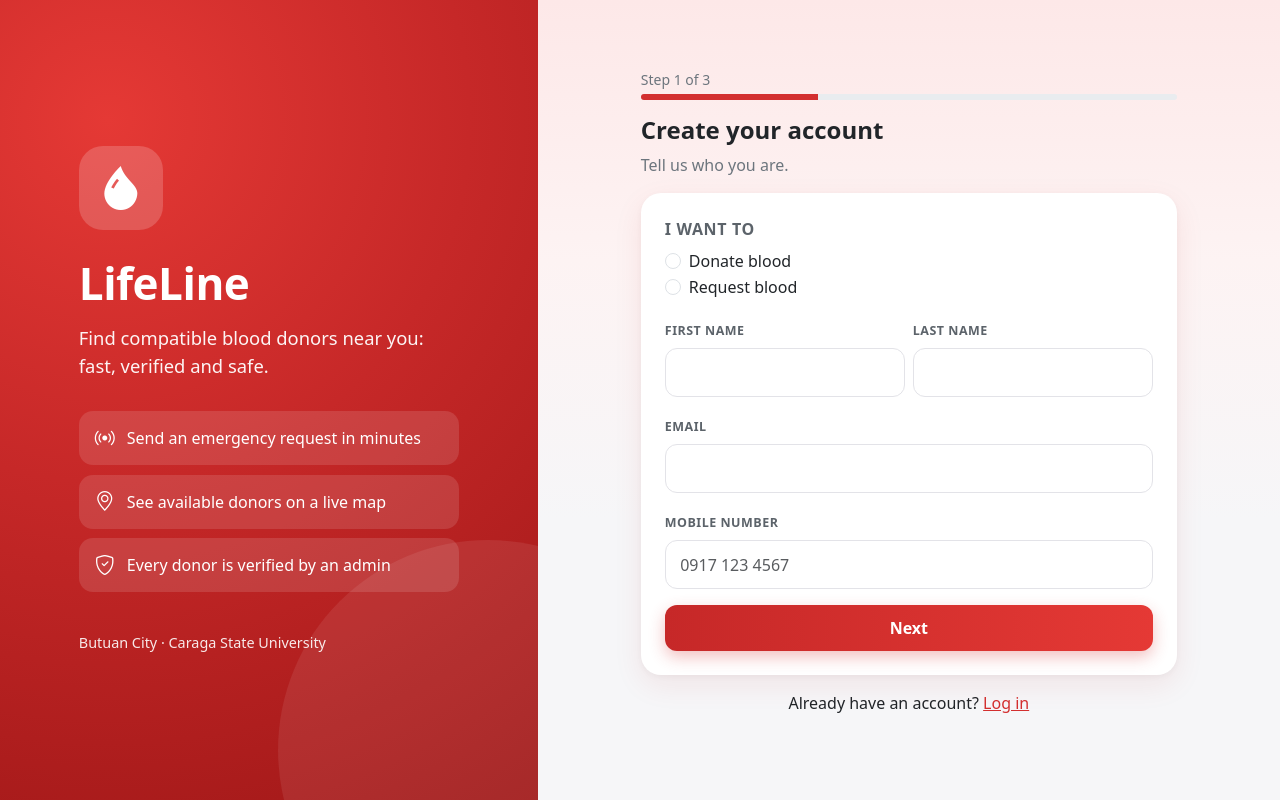
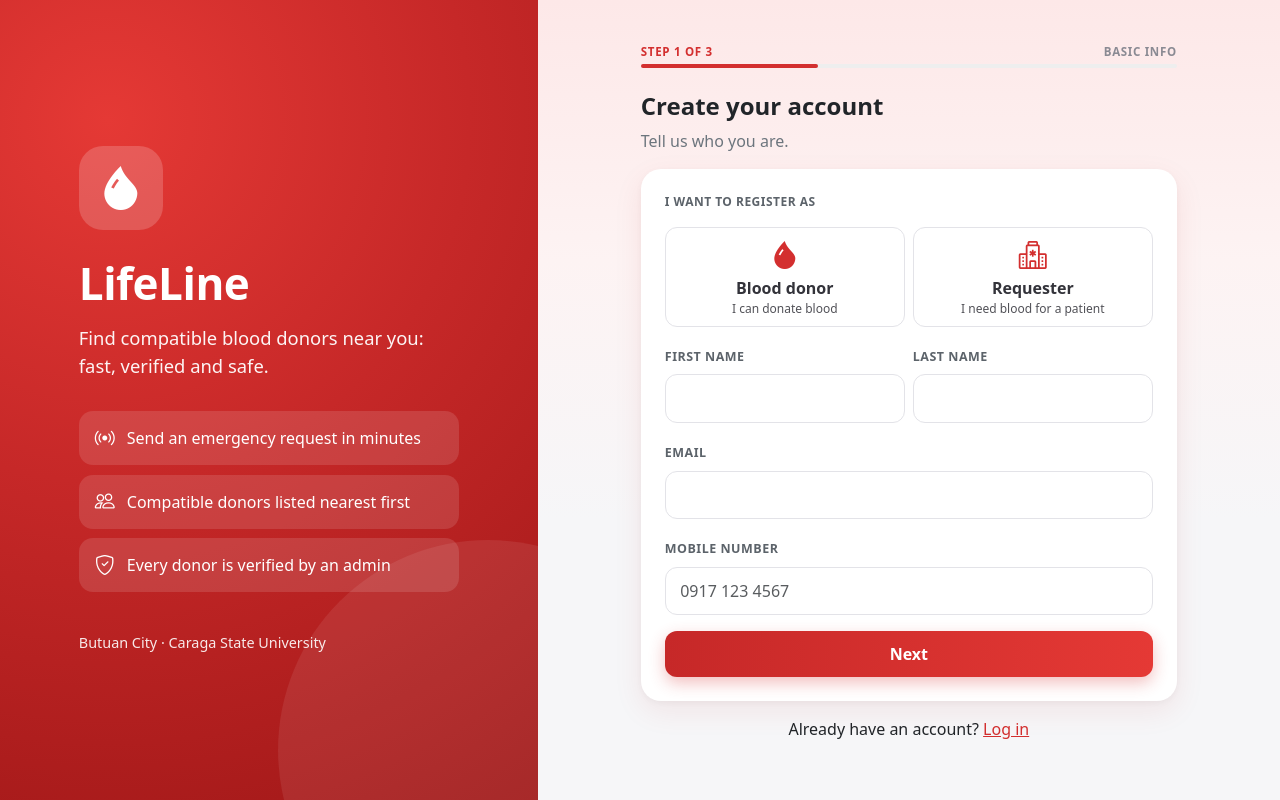
Before and after one commit to KentQuizada/LifeLine, a Laravel app: page /register in a window 1280 px wide. Run offline with Laravel 12, Linux system fonts and the light colour scheme.

Commit message:
feat(ui): second design pass - welcome, register, request sent and list rows
Welcome slides with round icons and labels (A1-A4); register step header and
role / blood type tiles (B1-B2); green "Request sent!" card (D2); red blood type
tile on request, match and potential donor rows (C1-C2); rounded avatars and alerts.
Brand panel no longer mentions the removed map (DEC-023).

Co-Authored-By: Claude Opus 5.5 <noreply@anthropic.com>

```diff
--- a/lifeline/public/css/lifeline.css
+++ b/lifeline/public/css/lifeline.css
@@ -336,7 +336,7 @@ body {
     text-transform: uppercase;
     color: #5c636a;
 }
-.ll-app legend.form-label { font-size: 0.75rem !important; } /* beats Bootstrap's fs-6 on fieldset titles */
+legend.form-label.fs-6 { font-size: 0.75rem !important; } /* beats Bootstrap's fs-6 on fieldset titles */
 .ll-app .form-control,
 .ll-app .form-select { border-radius: 12px; padding: 0.65rem 0.9rem; border-color: #e3e3e8; }
 .ll-app .form-control:focus,
@@ -362,7 +362,7 @@ body {
 .ll-hero { box-shadow: 0 10px 24px rgba(183, 28, 28, 0.18); }
 
 /* Blood type and urgency choices: grey tiles, red when picked (design B2, D1). */
-.ll-app .btn-check + .btn-outline-primary {
+.btn-check + .btn-outline-primary {
     --bs-btn-color: #33333a;
     --bs-btn-border-color: #e3e3e8;
     --bs-btn-bg: #fff;
@@ -371,7 +371,7 @@ body {
     --bs-btn-hover-border-color: var(--ll-red);
     padding: 0.6rem 0.25rem;
 }
-.ll-app .btn-check:checked + .btn-outline-primary {
+.btn-check:checked + .btn-outline-primary {
     color: #fff;
     background: var(--ll-red);
     border-color: var(--ll-red);
@@ -431,3 +431,87 @@ body {
 
 /* Profile menu rows (design E1). */
 .ll-menu-icon { border-radius: 12px; }
+
+/* ---------- Register and welcome screens (design A1-A4, B1-B3) ---------- */
+/* "STEP 1 OF 3 ... BASIC INFO" above a thin red bar. */
+.ll-steps { display: flex; justify-content: space-between; font-size: 0.72rem; font-weight: 700; letter-spacing: 0.06em; text-transform: uppercase; }
+.ll-steps .ll-step-now { color: var(--ll-red); }
+.ll-steps .ll-step-name { color: #8a8a93; }
+.ll-steps-bar { height: 4px; border-radius: 4px; background: #eee; }
+.ll-steps-bar > span { display: block; height: 100%; border-radius: 4px; background: var(--ll-red); }
+
+/* Role choice tiles (B1 "Blood donor" / "Requester"). */
+.ll-role {
+    display: block;
+    height: 100%;
+    padding: 1rem 0.5rem;
+    text-align: center;
+    white-space: normal;
+    line-height: 1.25;
+}
+.ll-role .bi { display: block; font-size: 1.75rem; margin-bottom: 0.35rem; color: var(--ll-red); }
+.btn-check:checked + .ll-role .bi { color: #fff; }
+.ll-role small { display: block; margin-top: 0.2rem; font-weight: 400; font-size: 0.75rem; opacity: 0.85; }
+
+/* Welcome slides: big round icon, small coloured label, large title (A2-A4). */
+.ll-slide-icon {
+    display: inline-flex;
+    align-items: center;
+    justify-content: center;
+    width: 104px;
+    height: 104px;
+    border-radius: 50%;
+    font-size: 2.6rem;
+    color: #fff;
+    background: linear-gradient(160deg, #e53935 0%, #c62828 100%);
+    box-shadow: 0 12px 28px rgba(211, 47, 47, 0.3);
+}
+.ll-slide-icon.is-green { background: linear-gradient(160deg, #43a047 0%, #2e7d32 100%); box-shadow: 0 12px 28px rgba(46, 125, 50, 0.3); }
+.ll-kicker {
+    display: inline-block;
+    padding: 0.2rem 0.6rem;
+    border-radius: 999px;
+    font-size: 0.68rem;
+    font-weight: 700;
+    letter-spacing: 0.06em;
+    text-transform: uppercase;
+    background: #fdecea;
+    color: #b71c1c;
+}
+.ll-kicker.is-green { background: #e8f5e9; color: #1b5e20; }
+.ll-slide-title { font-size: 1.6rem; font-weight: 800; letter-spacing: -0.3px; line-height: 1.15; }
+.ll-guest .carousel-indicators [data-bs-target] { width: 8px; height: 8px; border-radius: 50%; background-color: #d9d9de; border: 0; opacity: 1; }
+.ll-guest .carousel-indicators .active { width: 22px; border-radius: 4px; background-color: var(--ll-red); }
+
+/* Reference number box on "Request sent!" (design D2). */
+.ll-reference-box {
+    display: inline-block;
+    padding: 0.6rem 1rem;
+    border-radius: 14px;
+    border-left: 4px solid var(--ll-red);
+    background: #fff5f5;
+    color: #8e1414;
+    font-size: 1.3rem;
+}
+
+/* Avatar in the red header: rounded square with a light border (design D3, E1). */
+.ll-hero .ll-avatar { width: 84px; height: 84px; border-radius: 26px; border: 3px solid rgba(255, 255, 255, 0.45); font-size: 1.75rem; }
+.ll-hero .badge.bg-white { padding: 0.45rem 1.1rem; }
+
+/* Red blood type tile at the start of a list row (design C1, C2). */
+.ll-blood {
+    display: flex;
+    flex-shrink: 0;
+    align-items: center;
+    justify-content: center;
+    width: 44px;
+    height: 44px;
+    border-radius: 14px;
+    background: linear-gradient(160deg, #e53935 0%, #c62828 100%);
+    color: #fff;
+    font-weight: 800;
+    font-size: 0.95rem;
+}
+
+/* Flash messages and alerts: rounder, no hard border. */
+.alert { border: 0; border-radius: 14px; }
--- a/lifeline/resources/views/auth/register/_steps.blade.php
+++ b/lifeline/resources/views/auth/register/_steps.blade.php
@@ -1,11 +1,15 @@
-{{-- Requesters have 2 steps (no medical info); donors have 3. --}}
+{{-- Requesters have 2 steps (no medical info); donors have 3. Design B1-B3: "STEP 1 OF 3 ... BASIC INFO". --}}
 @php
     $isRequester = ($data['role'] ?? null) === 'requester';
     $total = $isRequester ? 2 : 3;
     $number = $isRequester && $step === 3 ? 2 : $step;
+    $name = [1 => 'Basic info', 2 => 'Medical info', 3 => 'Security'][$step];
 @endphp
-<p class="text-secondary small mb-1">Step {{ $number }} of {{ $total }}</p>
-<div class="progress mb-3" style="height: 6px" role="progressbar" aria-label="Registration progress"
+<div class="ll-steps mb-1">
+    <span class="ll-step-now">Step {{ $number }} of {{ $total }}</span>
+    <span class="ll-step-name">{{ $name }}</span>
+</div>
+<div class="ll-steps-bar mb-4" role="progressbar" aria-label="Registration progress"
      aria-valuenow="{{ $number }}" aria-valuemin="0" aria-valuemax="{{ $total }}">
-    <div class="progress-bar bg-brand" style="width: {{ round($number / $total * 100) }}%"></div>
+    <span style="width: {{ round($number / $total * 100) }}%"></span>
 </div>
--- a/lifeline/resources/views/auth/register/step1.blade.php
+++ b/lifeline/resources/views/auth/register/step1.blade.php
@@ -12,16 +12,24 @@
         @csrf
 
         <fieldset class="mb-3">
-            <legend class="form-label fs-6">I want to</legend>
-            @foreach (['donor' => 'Donate blood', 'requester' => 'Request blood'] as $value => $label)
-                <div class="form-check">
-                    <input class="form-check-input @error('role') is-invalid @enderror" type="radio" name="role"
-                           id="role_{{ $value }}" value="{{ $value }}" required
-                           @checked(old('role', $data['role'] ?? '') === $value)>
-                    <label class="form-check-label" for="role_{{ $value }}">{{ $label }}</label>
-                </div>
-            @endforeach
-            @error('role')<div class="text-danger small">{{ $message }}</div>@enderror
+            <legend class="form-label fs-6">I want to register as</legend>
+            <div class="row g-2">
+                @foreach ([
+                    'donor' => ['bi-droplet-fill', 'Blood donor', 'I can donate blood'],
+                    'requester' => ['bi-hospital', 'Requester', 'I need blood for a patient'],
+                ] as $value => [$icon, $label, $hint])
+                    <div class="col-6">
+                        <input class="btn-check" type="radio" name="role"
+                               id="role_{{ $value }}" value="{{ $value }}" required
+                               @checked(old('role', $data['role'] ?? '') === $value)>
+                        <label class="btn btn-outline-primary w-100 fw-bold ll-role" for="role_{{ $value }}">
+                            <i class="bi {{ $icon }}" aria-hidden="true"></i> {{ $label }}
+                            <small>{{ $hint }}</small>
+                        </label>
+                    </div>
+                @endforeach
+            </div>
+            @error('role')<div class="text-danger small mt-1">{{ $message }}</div>@enderror
         </fieldset>
 
         <div class="row g-2">
--- a/lifeline/resources/views/layouts/guest.blade.php
+++ b/lifeline/resources/views/layouts/guest.blade.php
@@ -13,7 +13,7 @@
                 <p class="ll-brand-tagline">Find compatible blood donors near you: fast, verified and safe.</p>
                 <ul class="ll-brand-points">
                     <li><i class="bi bi-broadcast"></i> Send an emergency request in minutes</li>
-                    <li><i class="bi bi-geo-alt"></i> See available donors on a live map</li>
+                    <li><i class="bi bi-people"></i> Compatible donors listed nearest first</li>
                     <li><i class="bi bi-shield-check"></i> Every donor is verified by an admin</li>
                 </ul>
                 <p class="ll-brand-foot">Butuan City · Caraga State University</p>
```
Also changed, not shown: lifeline/public/js/matches.js (+10 -6 lines), lifeline/resources/views/auth/register/step2.blade.php (+12 -9 lines), lifeline/resources/views/matches/index.blade.php (+7 -4 lines), lifeline/resources/views/onboarding.blade.php (+31 -21 lines), lifeline/resources/views/requests/index.blade.php (+12 -9 lines), lifeline/resources/views/requests/show.blade.php (+7 -5 lines), lifeline/tests/Feature/HardeningTest.php (+1 -1 lines).
